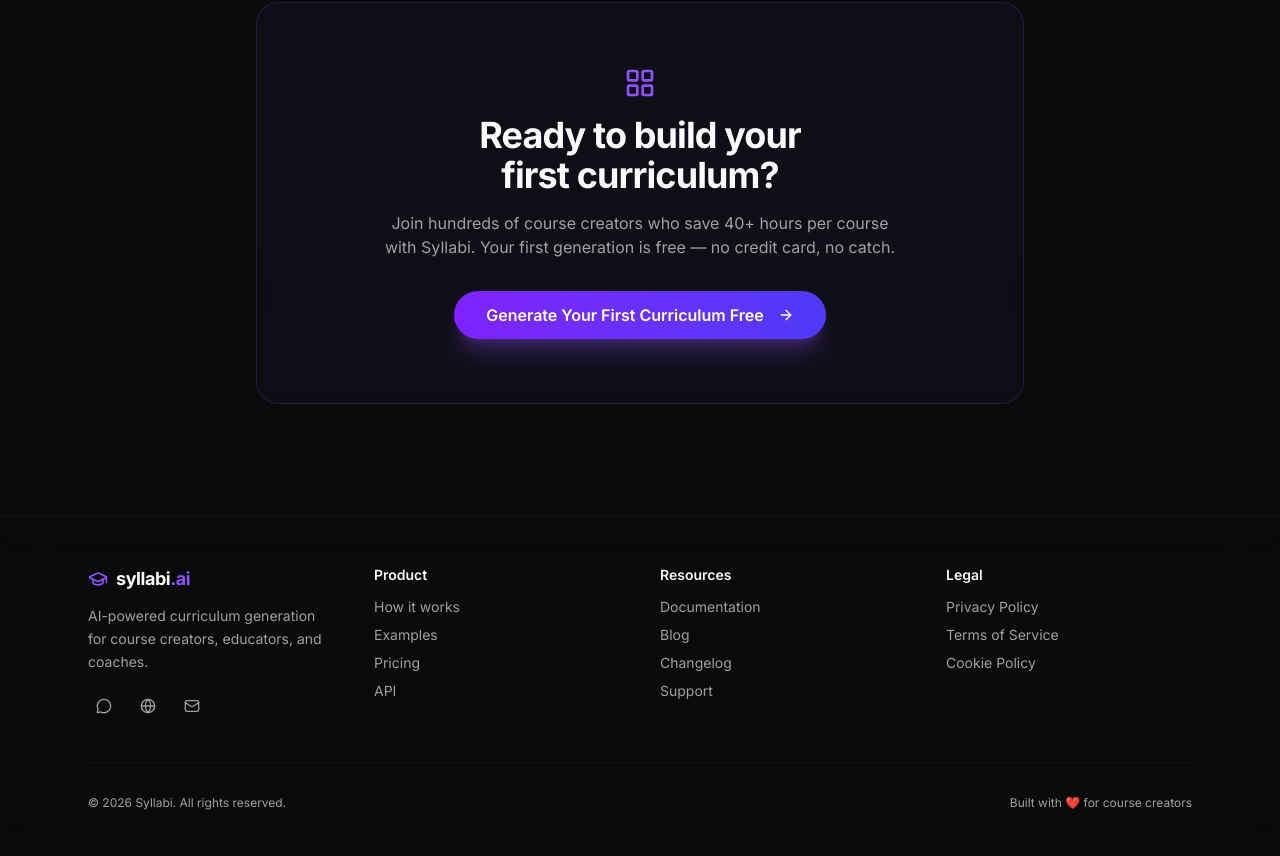
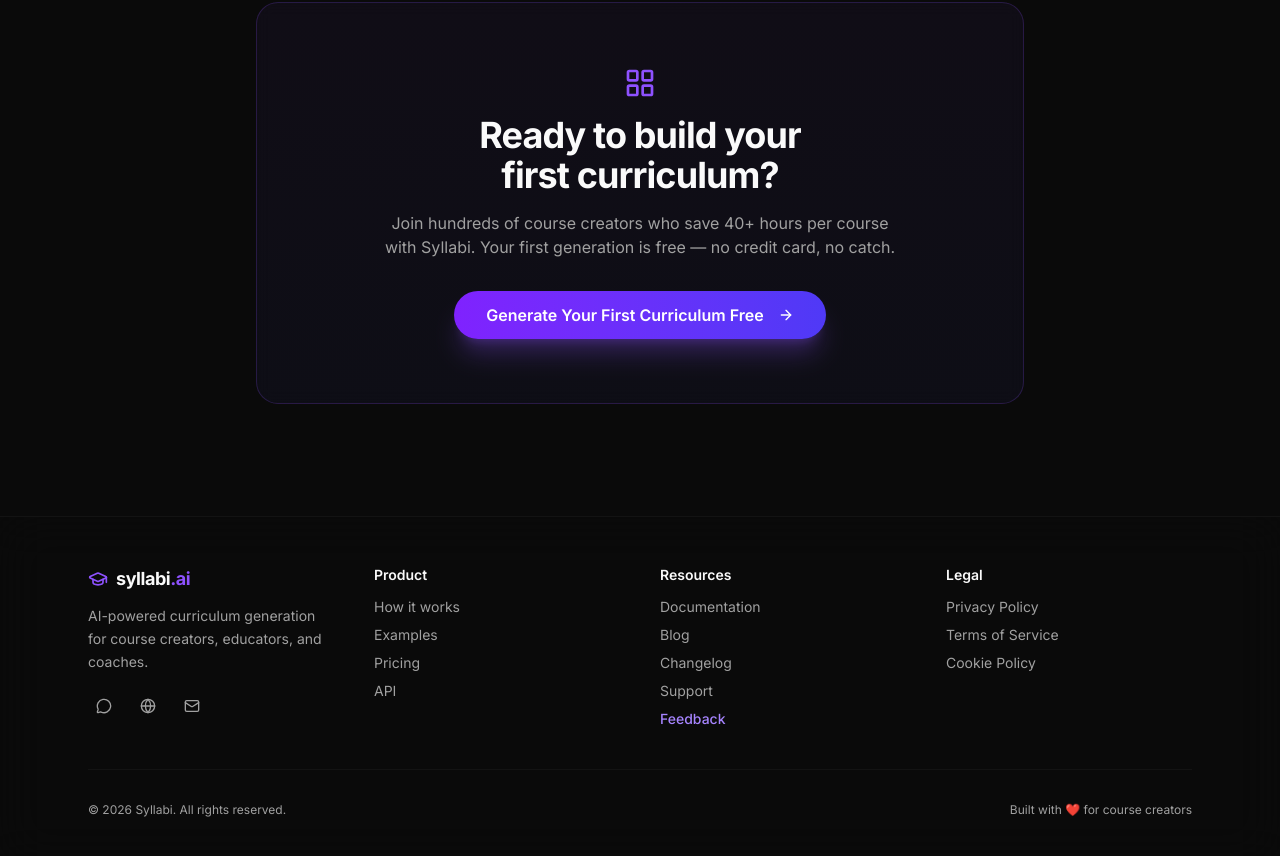
Before and after one commit to FilippoAglietti/friday_night_vibing, a Next.js app: page / in a window 1280 px wide. Shown: the part 4544-5400 px from the top of the page. Built offline with nearby package versions, Linux system fonts and the light colour scheme; no server answers.

Commit message:
feat: add Feedback link in footer pointing to Google Form
Links to a Google Form for collecting user feedback (what they
think, would they pay, what's missing). Styled with violet accent
to stand out in the Resources column.

Co-Authored-By: Claude Opus 4.6 <noreply@anthropic.com>

```diff
--- a/src/app/page.tsx
+++ b/src/app/page.tsx
@@ -1025,6 +1025,16 @@ export default function Home() {
                     Support
                   </a>
                 </li>
+                <li>
+                  <a
+                    href="https://docs.google.com/forms/d/e/1FAIpQLScHZQ9cSmQwUnDnHiSPSFaRyeS1Ijh4jbnueFAJ4fdedQZdfA/viewform"
+                    target="_blank"
+                    rel="noopener noreferrer"
+                    className="hover:text-foreground transition-colors text-violet-400 font-medium"
+                  >
+                    Feedback
+                  </a>
+                </li>
               </ul>
             </div>
 
```
